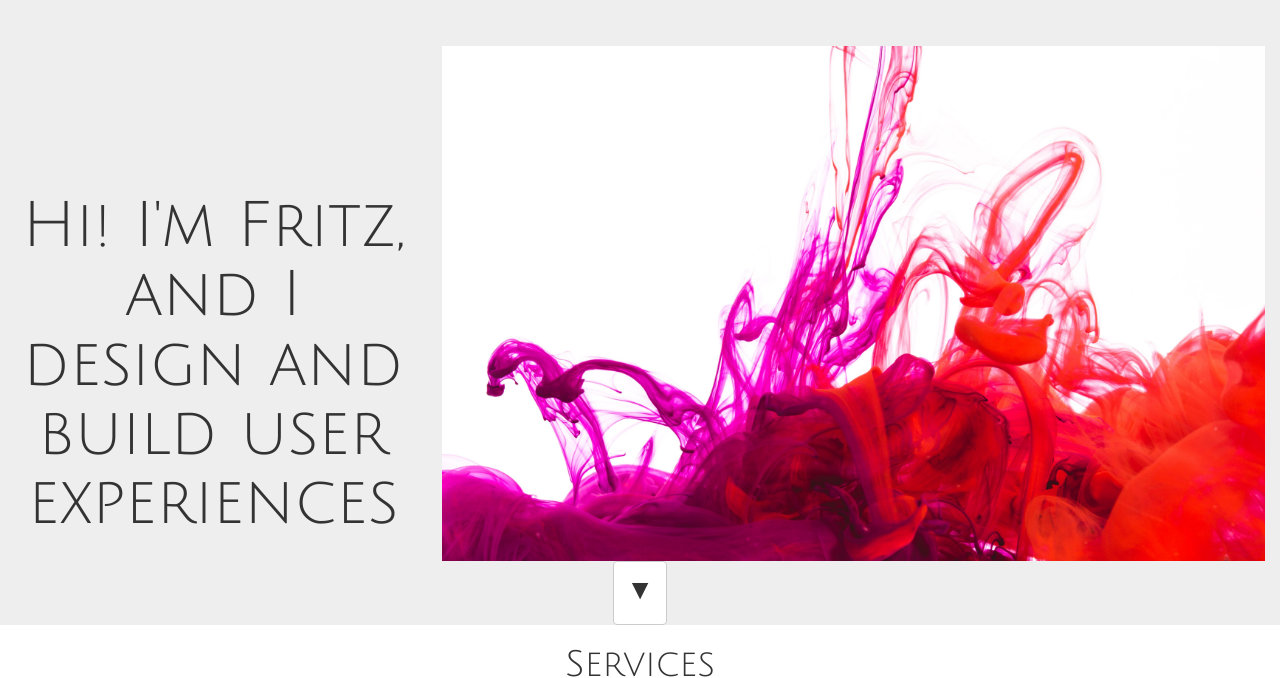
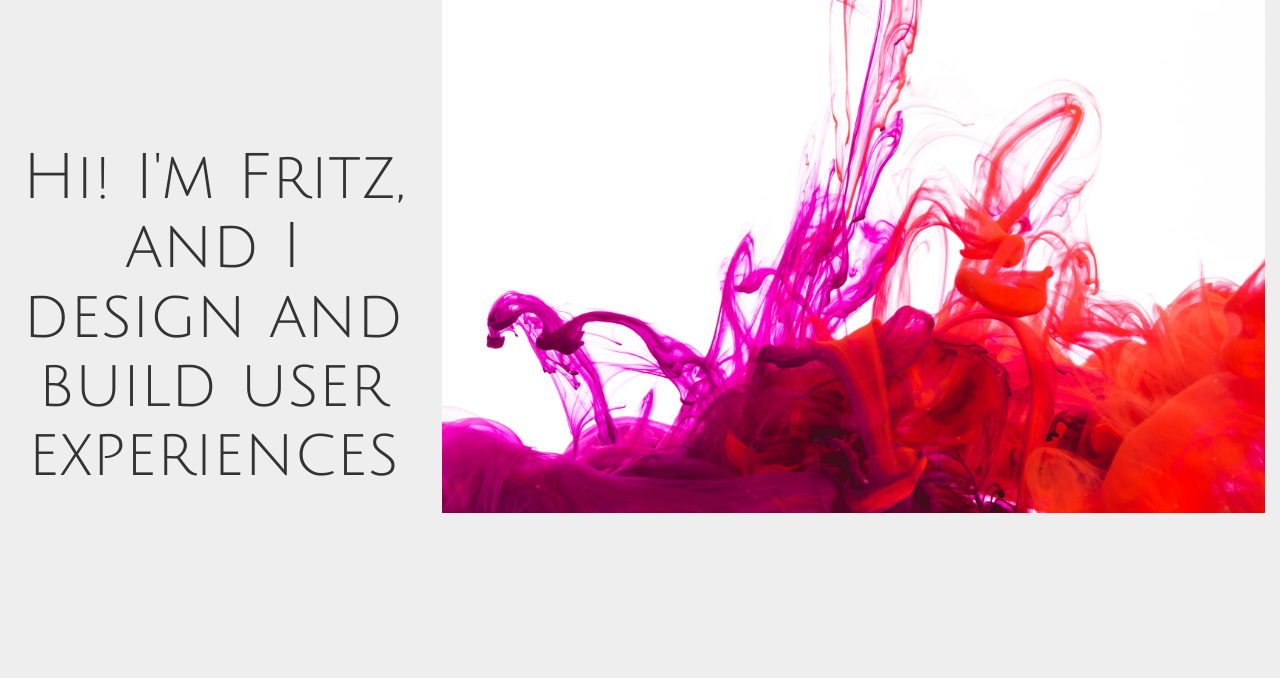
Before and after one commit to FrederickJ96/FrederickJ96.github.io, a website: page index.html in a window 1280 px wide. Shown: the part 54-732 px from the top of the page. Drawn offline with nearby package versions, Linux system fonts and the light colour scheme.

Commit message:
Fiddled with hero image scaling

```diff
--- a/css/master.css
+++ b/css/master.css
@@ -24,8 +24,10 @@ h1 {
 .alnrt {
   text-align: right;
 }
-.nobotpad {
+.novertpad {
   padding-bottom: 0;
+  padding-top: 0;
+  height: 85vh;
 }
 .emtoppad {
   padding-top: 1em;
--- a/index.html
+++ b/index.html
@@ -37,7 +37,7 @@
       </div>
       </div><!-- /.container-fluid -->
 </nav>
-  <div class="jumbotron nomargin eeebackground nobotpad">
+  <div class="jumbotron nomargin eeebackground novertpad">
     <div class="container-fluid">
       <div class="row">
         <div class="col-md-4">
```
